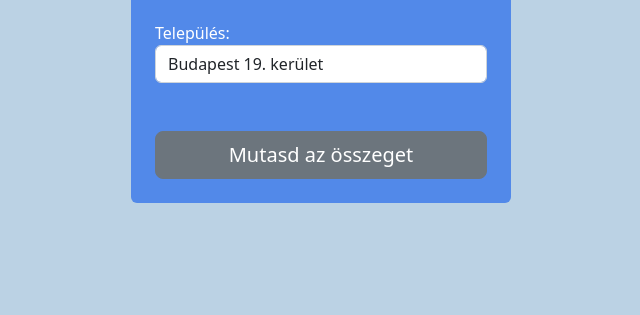
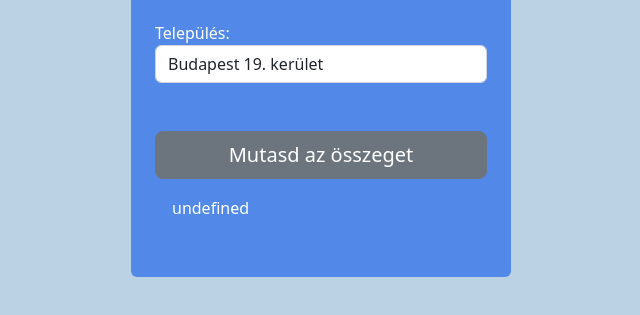
Before and after one commit to Jozsef967/Hazi_1_kontener, a plain HTML site: page index.html in a window 1280 px wide. Both pictures are taken after a click on the button "Mutasd az összeget". Shown: the part 209-524 px from the top of the page, without its empty margins (319-959 px from the left). Drawn offline with nearby package versions, Linux system fonts and the light colour scheme.

Commit message:
js nincs befejezve

```diff
--- a/index.html
+++ b/index.html
@@ -16,7 +16,7 @@
     <div class="container">
         <div class="row">
             <div class="col-4"></div>
-            <div class="col-4 text-white rounded p-4 mt-5" style="background-color: #5289e9">
+            <div class="col-4 text-white rounded p-4 mt-5"      style="background-color: #5289e9">
                 <h1>Konténer árak</h1>
                 <div class="mt-4">
                     <label for="kontener">Konténer típusa:</label>
@@ -39,9 +39,10 @@
                     </select>
                 </div>
                 <div class="mt-5 d-grid">
-                    <button type="button" onclick="mutasd()" class="btn btn-secondary btn-lg">Mutasd az összeget</button>
+                    <button type="button" onclick="mutasd()" class="btn btn-secondary btn-lg">Mutasd az
+                        összeget</button>
                 </div>
-
+                <div id="osszeg"></div>
 
 
 
--- a/script.js
+++ b/script.js
@@ -1,3 +1,87 @@
 function mutasd() {
+    ertek = arkepzes();
+    kiiras(ertek);
+    console.log(ertek);
+}
+
+
+const arak = ["38.000Ft", "39.000Ft","40.000Ft","41.000Ft","42.000Ft","43.000Ft","45.000Ft", "46.000Ft", "47.000Ft","48.000Ft","51.000Ft",]
+
+
+
+function kiiras(szoveg){
+    var myDiv = document.createElement("div");
+    myDiv.setAttribute("class","alert");
+    var myText = document.createTextNode(szoveg);
+    myDiv.appendChild(myText);
+    var osszeg = document.getElementById("osszeg");
+    osszeg.appendChild(myDiv);
+}
+
+
+
+
+
+function arkepzes() {
+    kontener = parseInt(document.getElementById("kontener").value);
+    telepules = parseInt(document.getElementById("telepules").value);
+
+
+
+    // if(kontener==negySitt && telepules==bp19ker){
+    //     return arak[5];
+    // }else if(kontener==negySitt && telepules==bp18ker){
+    //     return arak[1];
+    // }else if(kontener==negySitt && telepules==vecses){
+    //     return arak[1];
+    // }else if(kontener==negySitt && telepules==gyal){
+    //     return arak[1];
+    // }else if(kontener==negySitt && telepules==felsopakony){
+    //     return arak[0];
+    // }else if(kontener==negyVegy && telepules==bp19ker){
+    //     return arak[5];
+    // }else if(kontener==negyVegy && telepules==bp18ker){
+    //     return arak[1];
+    // }else if(kontener==negyVegy && telepules==vecses){
+    //     return arak[1];
+    // }else if(kontener==negyVegy && telepules==gyal){
+    //     return arak[1];
+    // }else if(kontener==negyVegy && telepules==felsopakony){
+    //     return arak[0];
+    // }else if(kontener==otSitt && telepules==bp19ker){
+    //     return arak[6];
+    // }else if(kontener==otSitt && telepules==bp18ker){
+    //     return arak[4];
+    // }else if(kontener==otSitt && telepules==vecses){
+    //     return arak[3];
+    // }else if(kontener==otSitt && telepules==gyal){
+    //     return arak[3];
+    // }else if(kontener==otSitt && telepules==felsopakony){
+    //     return arak[2];
+    // }else if(kontener==otVegy && telepules==bp19ker){
+    //     return arak[10];
+    // }else if(kontener==otVegy && telepules==bp18ker){
+    //     return arak[9];
+    // }else if(kontener==otVegy && telepules==vecses){
+    //     return arak[8];
+    // }else if(kontener==otVegy && telepules==gyal){
+    //     return arak[8];
+    // }else if(kontener==otVegy && telepules==felsopakony){
+    //     return arak[7];
+    // }else if(kontener==hatSitt && telepules==bp19ker){
+    //     return arak[8];
+    // }else if(kontener==hatSitt && telepules==bp18ker){
+    //     return arak[6];
+    // }else if(kontener==hatSitt && telepules==vecses){
+    //     return arak[5];
+    // }else if(kontener==hatSitt && telepules==gyal){
+    //     return arak[5];
+    // }else if(kontener==hatSitt && telepules==felsopakony){
+    //     return arak[4];
+    // }
+
+
+
+
 
 }
```
